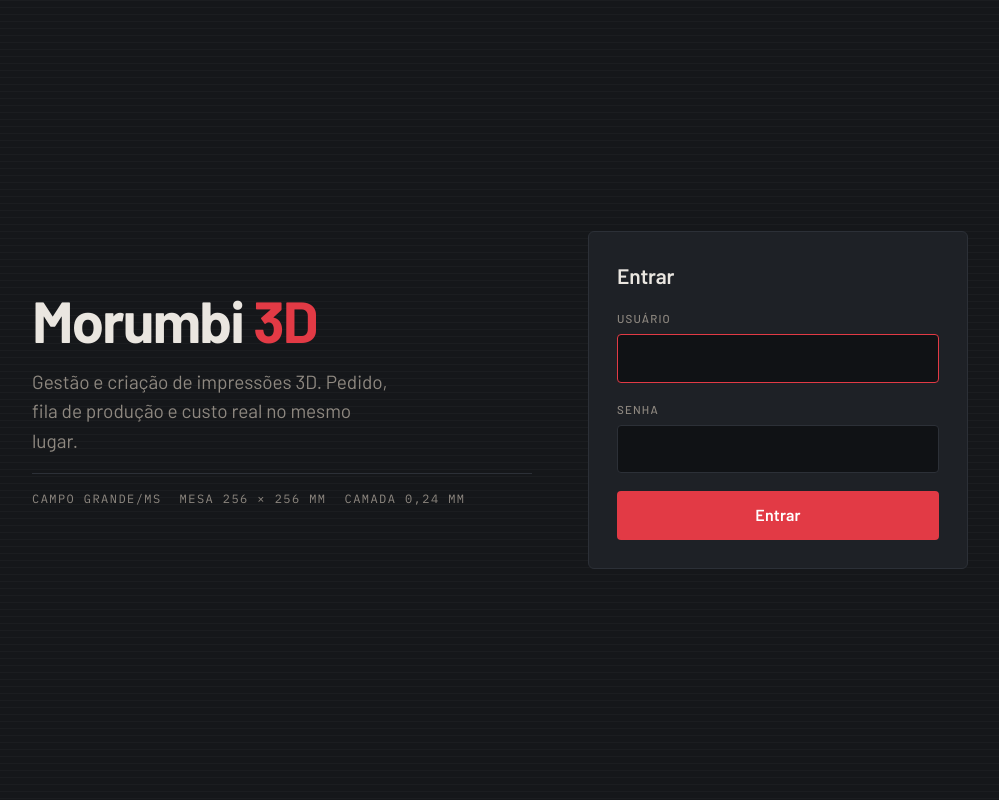
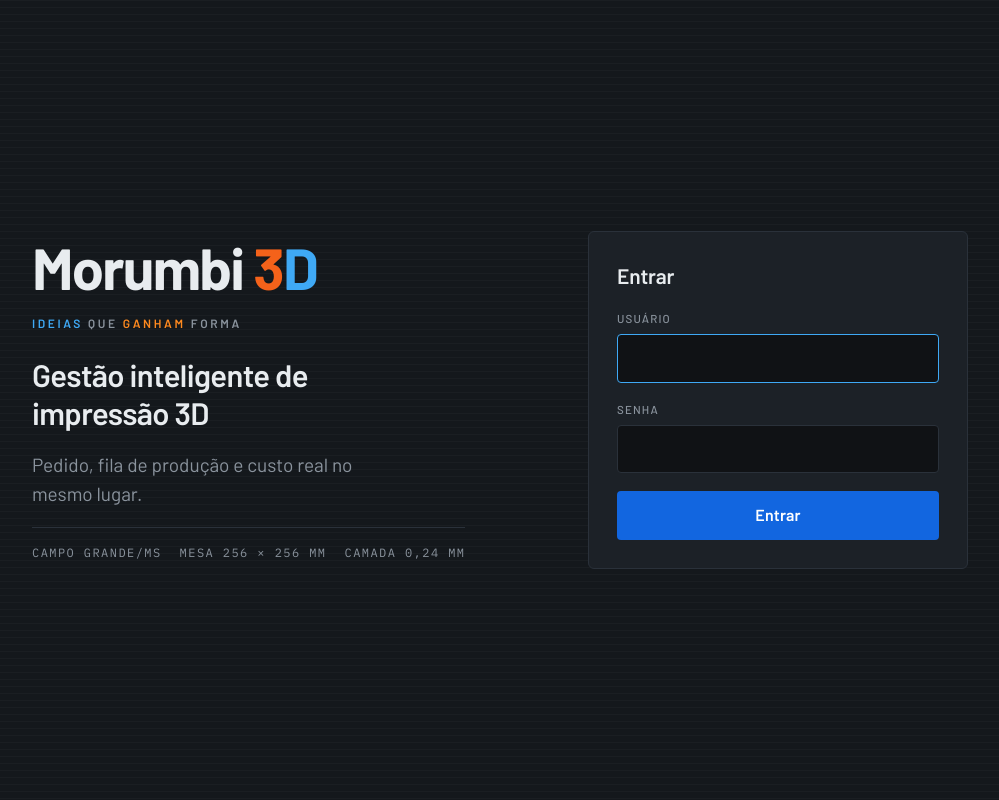
Before and after one commit to samirhamdan/neurochecklist, a Flask app: template sistema/templates/entrar.html in a window 1280 px wide. Shown: the whole page, without its empty margins (140-1139 px from the left). Run offline with Flask 3, Linux system fonts and the light colour scheme; the template is opened without the code that fills it, so the values that code supplies are empty.

Commit message:
Paleta da marca no lugar do rubilith, e headline na tela de entrada
O rubilith #E23A45 era uma referencia (a mascara de fotolito) escolhida
antes de eu ver a marca. A marca de verdade e azul, grafite e laranja --
e marca ganha de referencia.

O M tem tres partes: facetas azuis a esquerda, grafite no meio, laranjas
a direita. Na tela os dois lados fazem trabalhos diferentes, e nao
decoracao alternada:

    azul    -> acao     (botao, foco, link, o que se clica)
    laranja -> atencao  (urgencia, filamento acabando, aviso)

Os dois atalhos do painel seguem a mesma divisao: letreiro no azul, logo
no laranja -- sao as duas coisas que o sistema cria, e a marca ja separa
as duas cores.

Os neutros esfriaram junto. Eram bege-acinzentados para acompanhar o
vermelho quente; com azul na tela, cinza quente puxa para o esverdeado e
suja o botao.

Headline nova: "Gestao inteligente de impressao 3D". Ela e o <h1> da
pagina e e menor que a marca de proposito -- o logotipo domina o olho, o
titulo diz o que o sistema faz. O "Entrar" do formulario virou <h2>,
para a pagina ter um titulo principal so.

O logotipo entra como arquivo em sistema/static/marca.(svg|png|webp).
Enquanto ele nao estiver la, as telas escrevem o nome, com o 3 laranja e
o D azul: <img> com arquivo inexistente mostra o icone de imagem
quebrada, que numa tela de entrada e pior do que nao ter logotipo. A
busca acontece a cada pagina, e nao na subida, entao basta soltar o
arquivo na pasta. Quando ele existir, o lema em texto some -- o logotipo
ja traz "IDEIAS QUE GANHAM FORMA" dentro dele.

Corrigido no caminho: display:flex no topo transformava "Morumbi " em
item de flex e descartava o espaco do fim, escrevendo "Morumbi3D".

199 testes passando.

Co-Authored-By: Claude Opus 5 <noreply@anthropic.com>
Claude-Session: https://claude.ai/code/session_0155oFLBWGEcfGACqQrnfACy

```diff
--- a/sistema/static/sistema.css
+++ b/sistema/static/sistema.css
@@ -1,27 +1,44 @@
 /* Sistema Morumbi 3D — folha unica.
-   Segue o que o CLAUDE.md ja define: Barlow + IBM Plex Mono, rubilith
-   #E23A45, "palco escuro para julgar, bancada clara para ler numero".
-   A entrada e o palco; o painel, onde se le numero, e a bancada. */
+   Barlow + IBM Plex Mono e "palco escuro para julgar, bancada clara para
+   ler numero" seguem valendo: a entrada e o palco, o painel e a bancada.
+
+   O que mudou: o rubilith #E23A45 saiu. Ele era uma referencia (a mascara
+   de fotolito) escolhida antes de eu ver a marca; a marca de verdade e
+   azul, grafite e laranja, e marca ganha de referencia.
+
+   O M da marca tem tres partes: facetas azuis a esquerda, grafite no
+   meio, laranjas a direita. Na tela os dois lados fazem trabalhos
+   diferentes, e nao decoracao alternada:
+
+     azul    -> acao      (botao, foco, link, o que se clica)
+     laranja -> atencao   (urgencia, filamento acabando, aviso)
+
+   Os neutros esfriaram junto. Eram bege-acinzentados para acompanhar o
+   vermelho quente; com azul na tela, cinza quente puxa para o esverdeado
+   e suja o botao. */
 
 :root{
-  --rubilith:#E23A45;
+  --azul:#1266E0;    --azul-claro:#3FA9F5;  --azul-escuro:#0B3FA8;
+  --laranja:#F4621A; --laranja-claro:#FF8A1F; --laranja-escuro:#D8410A;
+  --grafite:#15191D;
+
   --verde:#1F7A4D;  --verde-fundo:#E7F3EC;
   --ambar:#8A5A00;  --ambar-fundo:#FAF0DC;
   --vermelho:#B3261E; --vermelho-fundo:#FBEAEA;
 
-  --bancada:#F4F2EE;
+  --bancada:#F1F3F5;
   --mesa:#FFFFFF;
-  --mesa-2:#FAF8F5;
-  --tinta:#191C20;
-  --suave:#6E6862;
-  --linha:#E3DDD5;
-  --linha-forte:#CEC6BB;
+  --mesa-2:#F8FAFB;
+  --tinta:#15191D;
+  --suave:#606A75;
+  --linha:#DDE2E7;
+  --linha-forte:#C2CAD2;
 
-  --palco:#15171A;
-  --palco-2:#1E2126;
-  --palco-linha:#2C3037;
-  --palco-tinta:#EAE6E0;
-  --palco-suave:#8E8880;
+  --palco:#14181C;
+  --palco-2:#1C2127;
+  --palco-linha:#2A313A;
+  --palco-tinta:#E8ECEF;
+  --palco-suave:#8A939D;
 }
 
 *{box-sizing:border-box}
@@ -32,7 +49,7 @@ body{
   -webkit-font-smoothing:antialiased;
 }
 .mono{font-family:"IBM Plex Mono",ui-monospace,SFMono-Regular,monospace}
-:focus-visible{outline:2px solid var(--rubilith);outline-offset:2px}
+:focus-visible{outline:2px solid var(--azul-claro);outline-offset:2px}
 
 /* ===================== palco: a tela de entrada ===================== */
 body.palco{
@@ -51,12 +68,32 @@ body.palco::before{
 }
 @media(min-width:860px){.palco .caixa{grid-template-columns:1fr 380px}}
 
-.marca{display:flex;flex-direction:column;gap:18px}
+.marca{display:flex;flex-direction:column;gap:18px;align-items:flex-start}
+.marca .simbolo{
+  width:min(340px,72%);height:auto;display:block;margin-bottom:4px;
+}
 .marca .nome{
   font-size:clamp(38px,6vw,58px);font-weight:700;line-height:1;
   letter-spacing:-.03em;margin:0;
 }
-.marca .nome span{color:var(--rubilith)}
+/* Sem o arquivo da marca, o nome escrito faz as vezes dela -- com o 3 e o
+   D nas cores que eles tem no logotipo, e nao um vermelho qualquer. */
+.marca .nome .tres{color:var(--laranja)}
+.marca .nome .de{color:var(--azul-claro)}
+.marca .lema{
+  font-size:12px;letter-spacing:.22em;text-transform:uppercase;
+  font-weight:600;margin:0;color:var(--palco-suave);
+}
+.marca .lema .a{color:var(--azul-claro)}
+.marca .lema .b{color:var(--laranja-claro)}
+/* A chamada e o <h1> da pagina. Ela e menor que a marca de proposito: o
+   logotipo domina o olho, o titulo diz o que o sistema faz. Tamanho e
+   hierarquia semantica nao precisam andar juntos. */
+.marca .chamada{
+  font-size:clamp(23px,3.1vw,31px);font-weight:600;line-height:1.22;
+  letter-spacing:-.02em;margin:6px 0 0;max-width:19ch;
+  color:var(--palco-tinta);
+}
 .marca .diz{
   font-size:19px;color:var(--palco-suave);max-width:34ch;margin:0;
 }
@@ -70,7 +107,7 @@ form.entrada{
   background:var(--palco-2);border:1px solid var(--palco-linha);
   border-radius:6px;padding:28px;display:flex;flex-direction:column;gap:18px;
 }
-form.entrada h1{
+form.entrada h2{
   margin:0;font-size:21px;font-weight:600;letter-spacing:-.01em;
 }
 .campo{display:flex;flex-direction:column;gap:6px}
@@ -83,17 +120,17 @@ form.entrada h1{
   background:#101215;border:1px solid var(--palco-linha);
   color:var(--palco-tinta);
 }
-.campo input:focus{border-color:var(--rubilith);outline:none}
+.campo input:focus{border-color:var(--azul-claro);outline:none}
 button.principal{
   font:inherit;font-size:16px;font-weight:600;padding:12px 16px;
-  background:var(--rubilith);color:#fff;border:none;border-radius:4px;
+  background:var(--azul);color:#fff;border:none;border-radius:4px;
   cursor:pointer;letter-spacing:.01em;
 }
-button.principal:hover{background:#C8323C}
-button.principal:disabled{background:#4A3034;cursor:not-allowed}
+button.principal:hover{background:var(--azul-escuro)}
+button.principal:disabled{background:#26303C;color:#78828E;cursor:not-allowed}
 
 .recado{
-  border-left:3px solid var(--rubilith);background:rgba(226,58,69,.12);
+  border-left:3px solid var(--laranja);background:rgba(244,98,26,.13);
   padding:11px 14px;border-radius:0 4px 4px 0;font-size:14.5px;
 }
 .recado.aberto{border-left-color:var(--ambar);background:rgba(217,166,70,.13)}
@@ -108,8 +145,12 @@ body.bancada{background:var(--bancada);color:var(--tinta)}
   max-width:1180px;margin:0 auto;display:flex;align-items:center;
   gap:20px;min-height:60px;flex-wrap:wrap;
 }
-.topo .logo{font-weight:700;letter-spacing:-.02em;font-size:19px}
-.topo .logo span{color:var(--rubilith)}
+/* Sem display:flex aqui: ele transforma "Morumbi " num item de flex e
+   descarta o espaco do fim, colando as duas palavras em "Morumbi3D". */
+.topo .logo{font-weight:700;letter-spacing:-.02em;font-size:19px;line-height:1}
+.topo .logo img{height:32px;width:auto;display:block}
+.topo .logo .tres{color:var(--laranja-escuro)}
+.topo .logo .de{color:var(--azul)}
 .topo nav{display:flex;gap:4px;margin-left:auto;align-items:center}
 .topo nav a{
   color:var(--tinta);text-decoration:none;font-size:14.5px;font-weight:500;
@@ -121,7 +162,7 @@ body.bancada{background:var(--bancada);color:var(--tinta)}
   font:inherit;font-size:14px;background:none;border:1px solid var(--linha-forte);
   color:var(--suave);padding:6px 12px;border-radius:4px;cursor:pointer;
 }
-.topo button:hover{border-color:var(--rubilith);color:var(--rubilith)}
+.topo button:hover{border-color:var(--azul);color:var(--azul)}
 .quem{font-size:13px;color:var(--suave)}
 
 .pagina{max-width:1180px;margin:0 auto;padding:26px 24px 72px}
@@ -219,9 +260,12 @@ table.lista td.num{
 a.atalho{
   display:flex;flex-direction:column;gap:5px;text-decoration:none;color:inherit;
   background:var(--mesa);border:1px solid var(--linha);border-radius:6px;
-  padding:16px 18px;border-left:3px solid var(--rubilith);
+  padding:16px 18px;border-left:3px solid var(--azul);
 }
-a.atalho:hover{border-color:var(--linha-forte);border-left-color:var(--rubilith)}
+/* Um atalho por metade do M: letreiro no azul, logo no laranja. Sao as
+   duas coisas que o sistema cria, e a marca ja separa as duas cores. */
+a.atalho:nth-of-type(2){border-left-color:var(--laranja)}
+a.atalho:hover{border-color:var(--linha-forte)}
 a.atalho b{font-size:16px;font-weight:600}
 a.atalho span{font-size:14px;color:var(--suave);line-height:1.4}
 
--- a/sistema/templates/entrar.html
+++ b/sistema/templates/entrar.html
@@ -5,8 +5,17 @@
 <div class="caixa">
 
   <div class="marca">
-    <h1 class="nome">Morumbi <span>3D</span></h1>
-    <p class="diz">Gestão e criação de impressões 3D. Pedido, fila de produção e custo real no mesmo lugar.</p>
+    {% if marca %}
+      {# O logotipo ja traz "IDEIAS QUE GANHAM FORMA" dentro dele. Repetir
+         o lema em texto aqui seria dizer a mesma coisa duas vezes. #}
+      <img class="simbolo" src="{{ url_for('static', filename=marca) }}"
+           alt="Morumbi 3D" width="340">
+    {% else %}
+      <p class="nome">Morumbi <span class="tres">3</span><span class="de">D</span></p>
+      <p class="lema"><span class="a">Ideias</span> que <span class="b">ganham</span> forma</p>
+    {% endif %}
+    <h1 class="chamada">Gestão inteligente de impressão 3D</h1>
+    <p class="diz">Pedido, fila de produção e custo real no mesmo lugar.</p>
     <div class="rodape mono">
       <span>Campo Grande/MS</span>
       <span>Mesa 256 × 256 mm</span>
@@ -15,7 +24,7 @@
   </div>
 
   <form class="entrada" method="post" action="{{ url_for('entrar') }}">
-    <h1>Entrar</h1>
+    <h2>Entrar</h2>
     <input type="hidden" name="destino" value="{{ destino }}">
 
     {% if erro %}<div class="recado">{{ erro }}</div>{% endif %}
```
Also changed, not shown: sistema/app.py (+17 -0 lines), sistema/templates/painel.html (+7 -1 lines), tests/test_sistema.py (+56 -0 lines).
